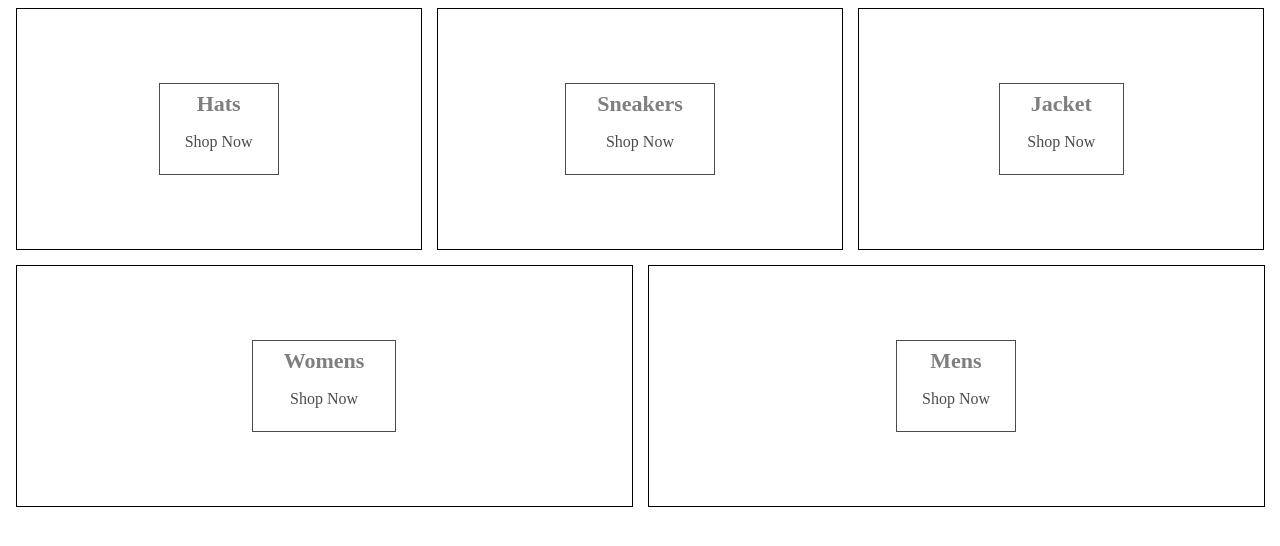
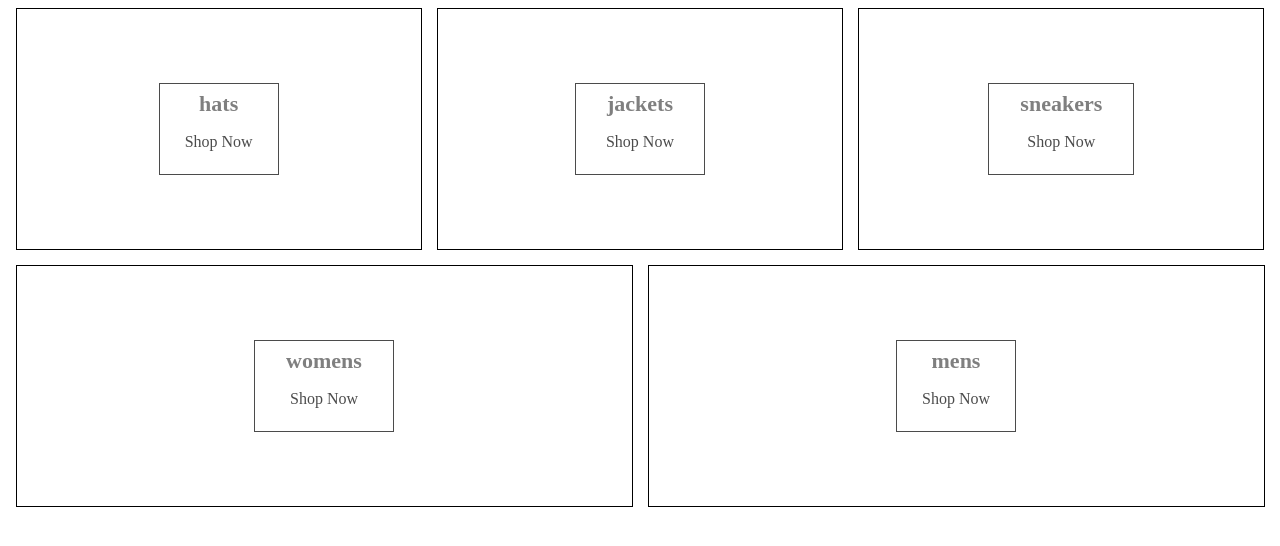
Before and after one commit to Andrew-Marfo/clothing-ecommerce, a React (Create React App) app: page / in a window 1280 px wide. Shown: the top 546 px of the page. Built offline with nearby package versions, Linux system fonts and the light colour scheme.

Commit message:
updated categories list

```diff
--- a/src/App.js
+++ b/src/App.js
@@ -4,26 +4,32 @@ const App = () => {
 
   const categories = [
     {
-      id: 1,
-      title: 'Hats',
+      "id": 1,
+      "title": "hats",
+      "imageUrl": "https://i.ibb.co/cvpntL1/hats.png"
     },
     {
-      id: 2,
-      title:'Sneakers'
+      "id": 2,
+      "title": "jackets",
+      "imageUrl": "https://i.ibb.co/px2tCc3/jackets.png"
     },
     {
-      id: 3,
-      title:'Jacket'
+      "id": 3,
+      "title": "sneakers",
+      "imageUrl": "https://i.ibb.co/0jqHpnp/sneakers.png"
     },
     {
-      id: 4,
-      title:'Womens'
+      "id": 4,
+      "title": "womens",
+      "imageUrl": "https://i.ibb.co/GCCdy8t/womens.png"
     },
     {
-      id: 5,
-      title:'Mens'
+      "id": 5,
+      "title": "mens",
+      "imageUrl": "https://i.ibb.co/R70vBrQ/men.png"
     }
   ]
+
   return (
     <div className="categories-container">
       {categories.map(({ title, id }) => {
```
